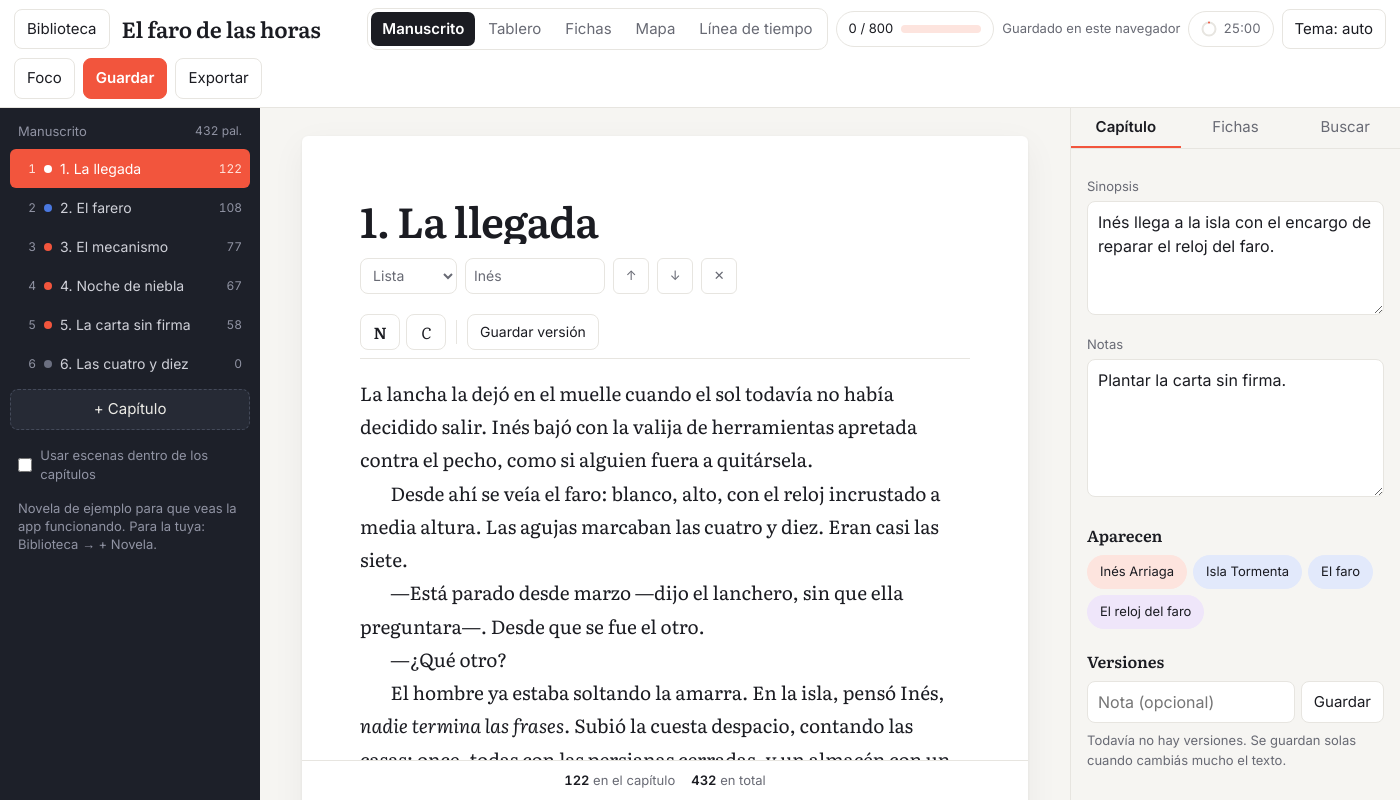
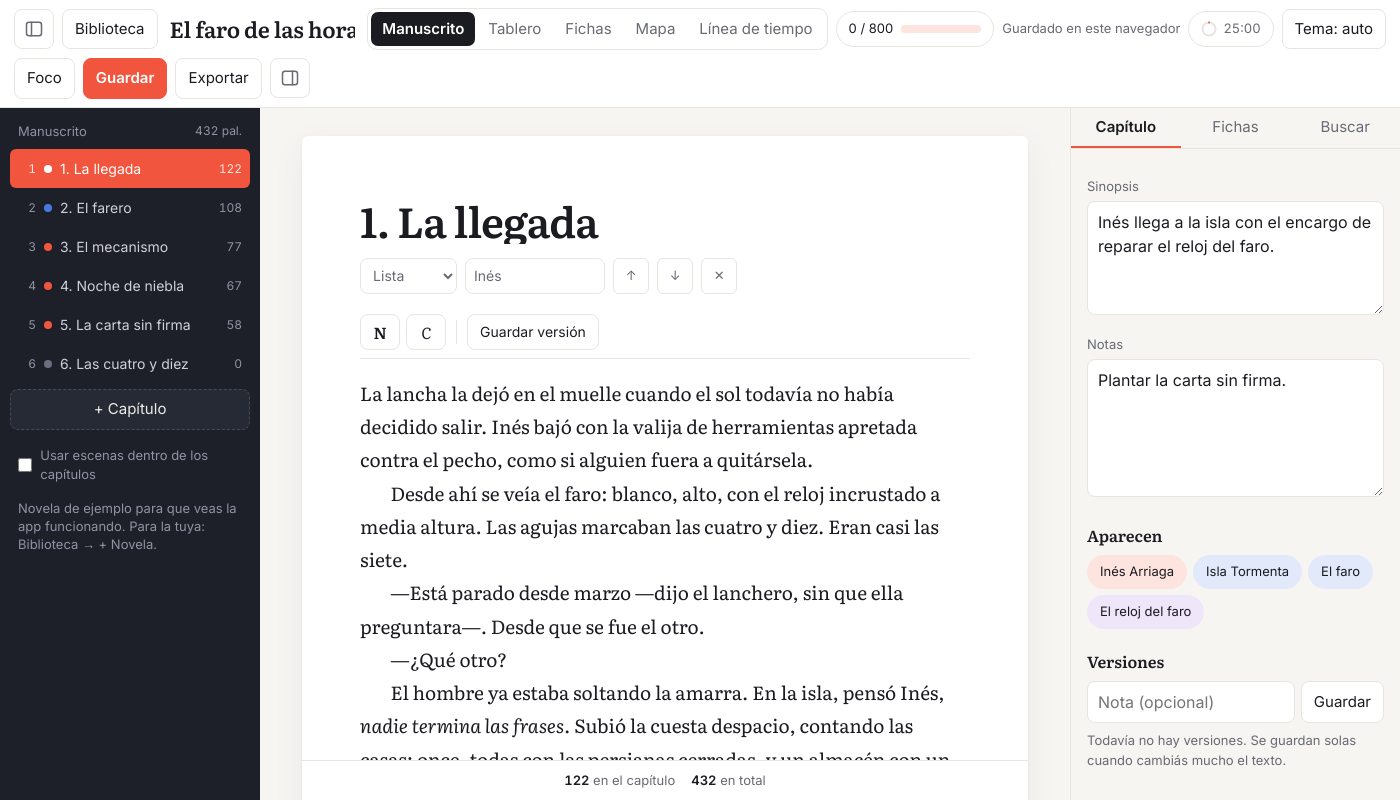
Before and after one commit to lnascimento1/escritorio-de-novelas, an Electron app: page src/index.html in a window 1400 px wide. Drawn offline with nearby package versions, Linux system fonts and the light colour scheme.

Commit message:
Botones para ocultar el índice y el panel lateral
Co-Authored-By: Claude Opus 5.5 <noreply@anthropic.com>
Claude-Session: https://claude.ai/code/session_01ELmvCainHLtid7GaS3K471

```diff
--- a/src/app.css
+++ b/src/app.css
@@ -269,6 +269,11 @@ body.focus #fbar [data-fcmd].on{background:var(--ink);color:var(--bg)}
 @media(prefers-reduced-motion:reduce){.pom.ding{animation:none;background:var(--accs)}}
 @media(max-width:600px){.page{padding:32px 20px 80px;border-radius:0;box-shadow:none}#sheet{padding:0 0 100px}}
 
+button.tog{min-width:40px;padding:0 8px;display:inline-flex;align-items:center;justify-content:center;color:var(--mut)}
+button.tog:hover{color:var(--ink)}
+button.tog.off{color:var(--acc);border-color:var(--acc)}
+body.nobinder #binder{display:none}
+body.nopanel #panel{display:none}
 @media(max-width:1100px){main{grid-template-columns:230px minmax(0,1fr) 290px}body:not([data-view=ms]) main{grid-template-columns:230px minmax(0,1fr)}}
 @media(max-width:900px){
 .mob{display:inline-block}
--- a/src/index.html
+++ b/src/index.html
@@ -11,10 +11,10 @@
 <body data-view="ms">
 <div class="app">
 <header>
+  <button class="tog" id="bIdx" title="Mostrar u ocultar el índice (Ctrl+\)" aria-label="Mostrar u ocultar el índice"><svg viewBox="0 0 24 24" width="20" height="20" fill="none" stroke="currentColor" stroke-width="1.8" stroke-linecap="round" stroke-linejoin="round" aria-hidden="true"><rect x="3" y="4" width="18" height="16" rx="3"/><path d="M9 4v16"/></svg></button>
   <button id="bLib" title="Tus novelas y cuentos">Biblioteca</button>
   <input id="ptitle" aria-label="Título del proyecto">
   <div class="seg" id="views"><button data-v="ms" class="on">Manuscrito</button><button data-v="board">Tablero</button><button data-v="cards">Fichas</button><button data-v="map">Mapa</button><button data-v="time">Línea de tiempo</button></div>
-  <button class="mob" id="bIdx">Índice</button>
   <button class="today" id="bGoals" title="Metas: palabras de hoy"><span id="tNum">0 / 1.000</span><span class="tbar"><i id="tBar"></i></span></button>
   <span class="stat" id="saveSt">Cargando…</span>
   <span id="busy" class="busy" hidden><i class="spin"></i><span id="busyT"></span></span>
@@ -23,7 +23,7 @@
   <button id="bFocus">Foco</button>
   <button id="bSave" class="pri" title="Guardar (Ctrl+S)">Guardar</button>
   <button id="bExp">Exportar</button>
-  <button class="mob" id="bNotes">Notas</button>
+  <button class="tog" id="bNotes" title="Mostrar u ocultar el panel de la derecha" aria-label="Mostrar u ocultar el panel"><svg viewBox="0 0 24 24" width="20" height="20" fill="none" stroke="currentColor" stroke-width="1.8" stroke-linecap="round" stroke-linejoin="round" aria-hidden="true"><rect x="3" y="4" width="18" height="16" rx="3"/><path d="M15 4v16"/></svg></button>
 </header>
 <main>
   <nav id="binder" aria-label="Capítulos y escenas"></nav>
--- a/src/js/main.js
+++ b/src/js/main.js
@@ -1,7 +1,7 @@
 'use strict';
 /* ---------- views ---------- */
 function setView(v){
-  document.body.dataset.view=v;$$('#views button').forEach(b=>b.classList.toggle('on',b.dataset.v===v));document.body.classList.remove('sp');
+  document.body.dataset.view=v;layout();$$('#views button').forEach(b=>b.classList.toggle('on',b.dataset.v===v));document.body.classList.remove('sp');
   if(v==='map'){renderMapUI(!mapSeen);mapSeen=true}else if(v==='cards')renderCM();else if(v==='board')renderBoard();else if(v==='time')renderTL();else renderEditor();
 }
 $('#views').addEventListener('click',e=>{const b=e.target.closest('button');if(b)setView(b.dataset.v)});
@@ -16,14 +16,23 @@ new MutationObserver(()=>{const v=document.documentElement.getAttribute('data-th
 $('#bTheme').onclick=()=>{themePref={auto:'dark',dark:'light',light:'auto'}[themePref];try{localStorage.setItem('en-theme',themePref)}catch(e){}L.theme=themePref;dirtyLib=true;touch();applyTheme()};
 $('#bGoals').onclick=()=>{renderGoals();$('#dGoals').showModal()};
 $('#goalsClose').onclick=()=>$('#dGoals').close();
-$('#bIdx').onclick=()=>document.body.classList.toggle('sb');
-$('#bNotes').onclick=()=>{if(!isView('ms'))setView('ms');document.body.classList.toggle('sp')};
+/* show/hide the chapter list and the right panel; on phones they open as drawers */
+let LAY={nobinder:false,nopanel:false};try{Object.assign(LAY,JSON.parse(localStorage.getItem('en-layout')||'{}'))}catch(e){}
+function layout(){const wide=innerWidth>900,b=document.body;b.classList.toggle('nobinder',wide&&LAY.nobinder);b.classList.toggle('nopanel',wide&&LAY.nopanel);
+  const cols=[];if(!(wide&&LAY.nobinder))cols.push(innerWidth<=1100?'230px':'260px');cols.push('minmax(0,1fr)');if(isView('ms')&&!(wide&&LAY.nopanel))cols.push(innerWidth<=1100?'290px':'330px');
+  $('main').style.gridTemplateColumns=wide?cols.join(' '):'';$('#bIdx').classList.toggle('off',wide&&LAY.nobinder);$('#bNotes').classList.toggle('off',wide&&LAY.nopanel);
+  if(isView('map'))drawMap();if(isView('cards'))drawCM();if(isView('time'))drawTL()}
+const saveLay=()=>{try{localStorage.setItem('en-layout',JSON.stringify(LAY))}catch(e){}};
+$('#bIdx').onclick=()=>{if(innerWidth<=900){document.body.classList.toggle('sb');return}LAY.nobinder=!LAY.nobinder;saveLay();layout()};
+$('#bNotes').onclick=()=>{if(!isView('ms'))setView('ms');if(innerWidth<=900){document.body.classList.toggle('sp');return}if(LAY.nopanel){LAY.nopanel=false}else LAY.nopanel=true;saveLay();layout()};
+addEventListener('resize',layout);
 $('#closeP').onclick=()=>document.body.classList.remove('sp');
 document.addEventListener('click',e=>{if(innerWidth<=900&&(document.body.classList.contains('sb')||document.body.classList.contains('sp'))&&!e.target.closest('#binder,#panel,#bIdx,#bNotes,dialog'))document.body.classList.remove('sb','sp')});
 document.addEventListener('keydown',e=>{
   const mod=e.ctrlKey||e.metaKey,k=e.key.toLowerCase();
   if(e.key==='Escape'&&document.body.classList.contains('focus')){focusOn(false);return}
   if(mod&&k==='s'){e.preventDefault();saveNow();return}
+  if(mod&&e.key==='\\'){e.preventDefault();$('#bIdx').click();return}
   if(mod&&e.shiftKey&&k==='f'){e.preventDefault();setView('ms');focusOn(!document.body.classList.contains('focus'));return}
   if(mod&&!e.shiftKey&&k==='f'&&!isView('map')){e.preventDefault();if(!isView('ms'))setView('ms');setTab('bus');if(innerWidth<=900)document.body.classList.add('sp');const s=getSelection();if(selInEd()&&String(s).trim()&&String(s).length<60)$('#sq').value=String(s).trim();$('#sq').focus();$('#sq').select();renderSearch()}
 });
```
